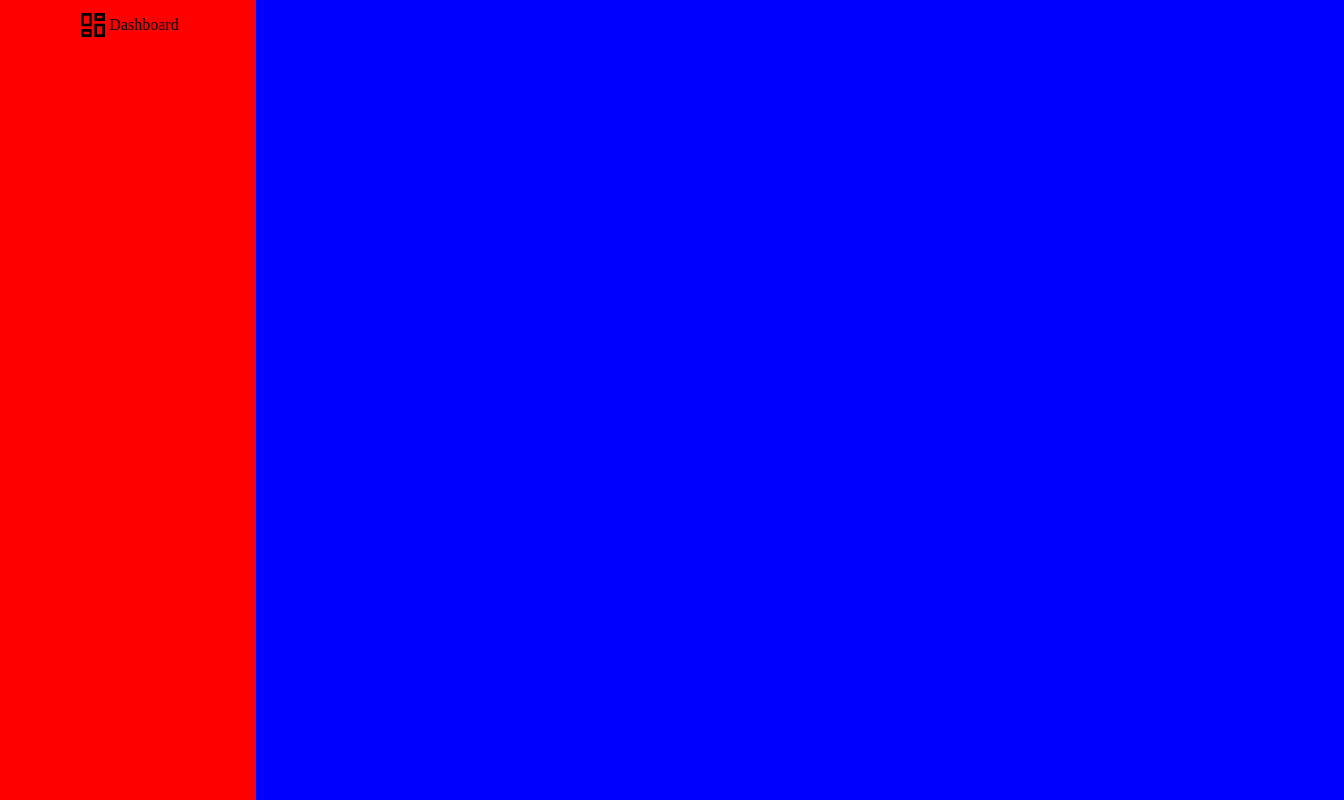
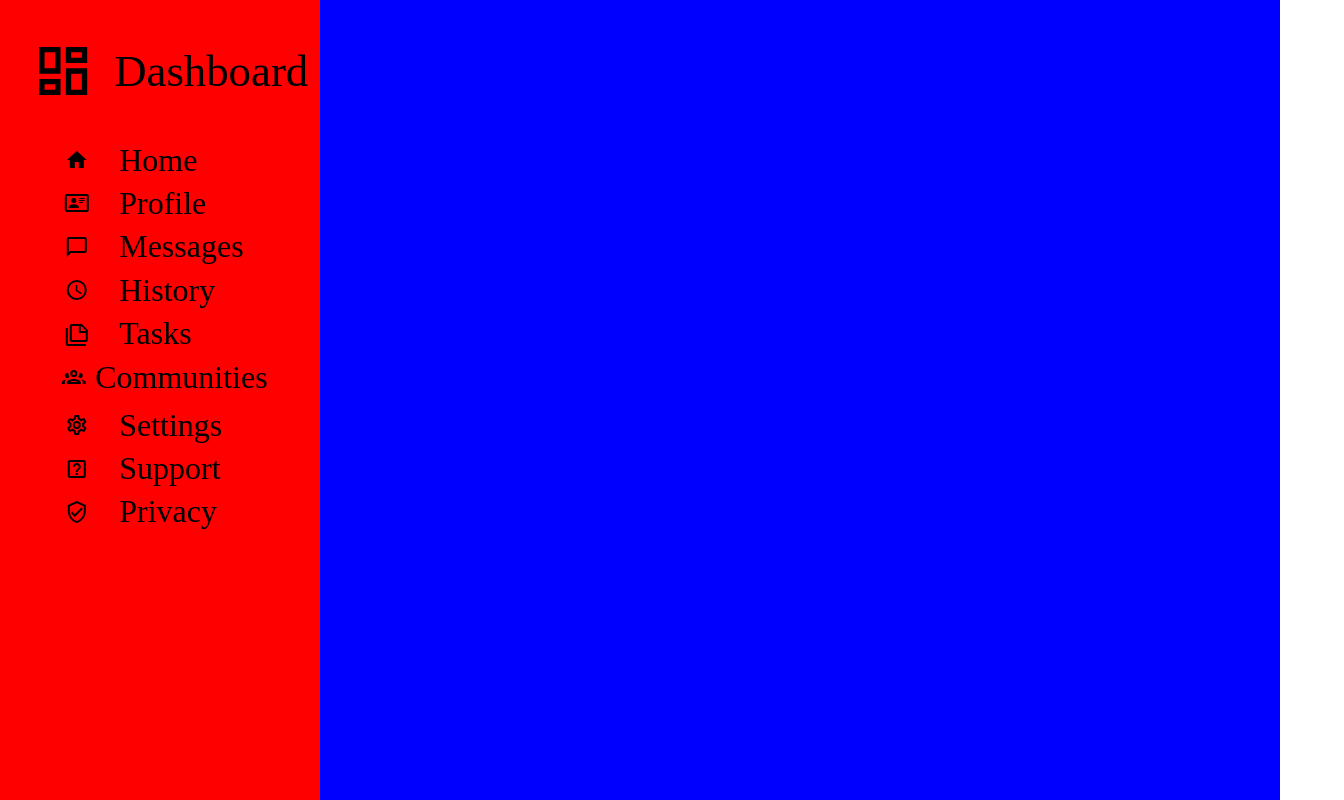
Before and after one commit to EdibleHerald/Odin-Admin_Dashboard, a plain HTML site: page index.html in a window 1280 px wide. Shown: the whole page, 1344 px wide, since content can reach past the window. Drawn offline with Linux system fonts and the light colour scheme; a web font is replaced by a local one.

Commit message:
Added button designs onto sidebar using grid and relative measurements for the icon and text. Also documented grid issue I had with the sidebar in the README document with screenshots

```diff
--- a/index.html
+++ b/index.html
@@ -16,7 +16,7 @@
     <div class="main-container">
         <div class="dash-container">
             <div class="dash-header">
-                <svg class="icon">
+                <svg class="headerIcon">
                     <use href="./icons.svg#icon-dash"></use>
                 </svg>
                 <p>Dashboard</p>
@@ -25,15 +25,75 @@
             <!-- Contains all Icons/"Options" -->
             <div class="dash-selectIcon">
 
+                <div class="dash-selector">
+                    <svg class="icon">
+                        <use href="./icons.svg#icon-home"></use>
+                    </svg>
+                    <p>Home</p>
+                </div>
+
+                <div class="dash-selector">
+                    <svg class="icon">
+                        <use href="./icons.svg#icon-profile"></use>
+                    </svg>
+                    <p>Profile</p>
+                </div>
+
+                <div class="dash-selector">
+                    <svg class="icon">
+                        <use href="./icons.svg#icon-chat"></use>
+                    </svg>
+                    <p>Messages</p>
+                </div>
+
+                <div class="dash-selector">
+                    <svg class="icon">
+                        <use href="./icons.svg#icon-clock"></use>
+                    </svg>
+                    <p>History</p>
+                </div>
+
+                <div class="dash-selector">
+                    <svg class="icon">
+                        <use href="./icons.svg#icon-task"></use>
+                    </svg>
+                    <p>Tasks</p>
+                </div>
+
+                <div class="dash-selector">
+                    <svg class="icon">
+                        <use href="./icons.svg#icon-community"></use>
+                    </svg>
+                    <p>Communities</p>
+                </div>
+
+                <div></div>
+
+                <div class="dash-selector">
+                    <svg class="icon">
+                        <use href="./icons.svg#icon-widget"></use>
+                    </svg>
+                    <p>Settings</p>
+                </div>
+
+                <div class="dash-selector">
+                    <svg class="icon">
+                        <use href="./icons.svg#icon-question"></use>
+                    </svg>
+                    <p>Support</p>
+                </div>
+
+                <div class="dash-selector">
+                    <svg class="icon">
+                        <use href="./icons.svg#icon-shield"></use>
+                    </svg>
+                    <p>Privacy</p>
+                </div>
 
 
             </div>
 
-            <div class="dash-selectIcon">
 
-
-
-            </div>
         </div>
 
         <div class="content-container">
--- a/style.css
+++ b/style.css
@@ -45,9 +45,9 @@
     padding:0;
 
     --font-family: "Oswald","RobotoCondensed","RobotoSlab","Savate","WDXLubriJPN";
-    --font-small:3rem;
-    --font-med:2rem;
-    --font-large:3rem;
+    --font-small:clamp(0.15rem,1.5vw,1rem);
+    --font-med:clamp(0.25rem,2.5vw,2rem);
+    --font-large:clamp(0.5rem,3.5vw,3rem);
 }
 
 p{
@@ -74,7 +74,7 @@ body{
     flex: 1;
     background-color: red;
     height:100%;
-    min-width:20%;
+    min-width:25%;
     justify-items: center;
 }
 
@@ -82,16 +82,64 @@ body{
     flex:5;
     background-color: blue;
     height: 100%;
-    min-width:85%
+    min-width:75%
 }
+
+/* Header */
 
 .dash-header{
     display:flex;
     flex-direction: row;
+    justify-content: center;
+    align-items: center;
+    width:100%;
+}
+
+.dash-header p{
+    font-size:var(--font-large);
+}
+
+/* Icons */
+
+.headerIcon{
+    width:8vw;
+    height:8vh;
 }
 
 .icon{
-    width:32px;
-    height:32px;
+    display: flex;
+    width:2vw;
+    height:3vh;
     align-self: center;
+    justify-self: start;
 }
+
+/* Sidebar */
+
+.dash-selectIcon{
+    display:grid;
+    grid-template: repeat(6,1fr) 0.5fr repeat(3,1fr)/1fr;
+
+    justify-items: center;
+    height:50%;
+    width:100%;
+}
+
+.dash-selector{
+    display: grid;
+    grid-template:1fr/1fr 3fr;
+    width:60%;
+    justify-content: center;
+    margin-bottom:2%;
+}
+
+.dash-selector p {
+    font-size: var(--font-med);
+    align-self: center;
+    margin:0;
+    margin-left:5%;
+}
+
+.dash-spacer{
+    height:3vh;
+}
```
Also changed, not shown: IssuePicture/Issue1.png (added), IssuePicture/Issue1ExamplePic.png (added), 1 other file.
